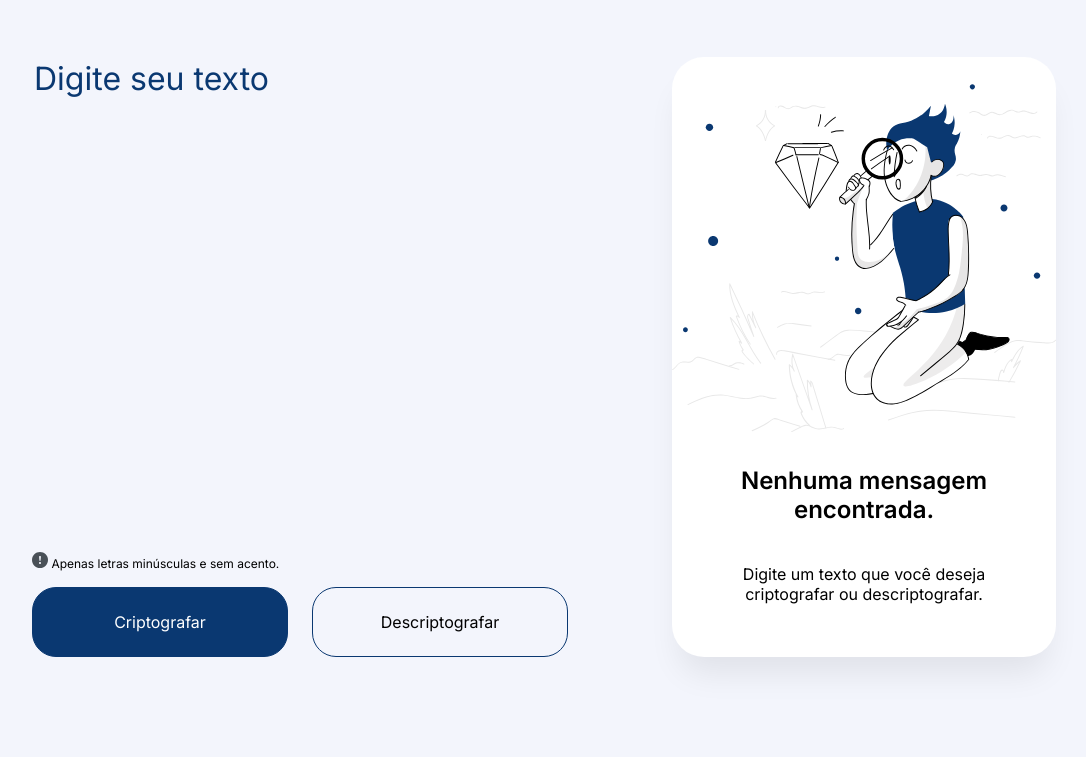
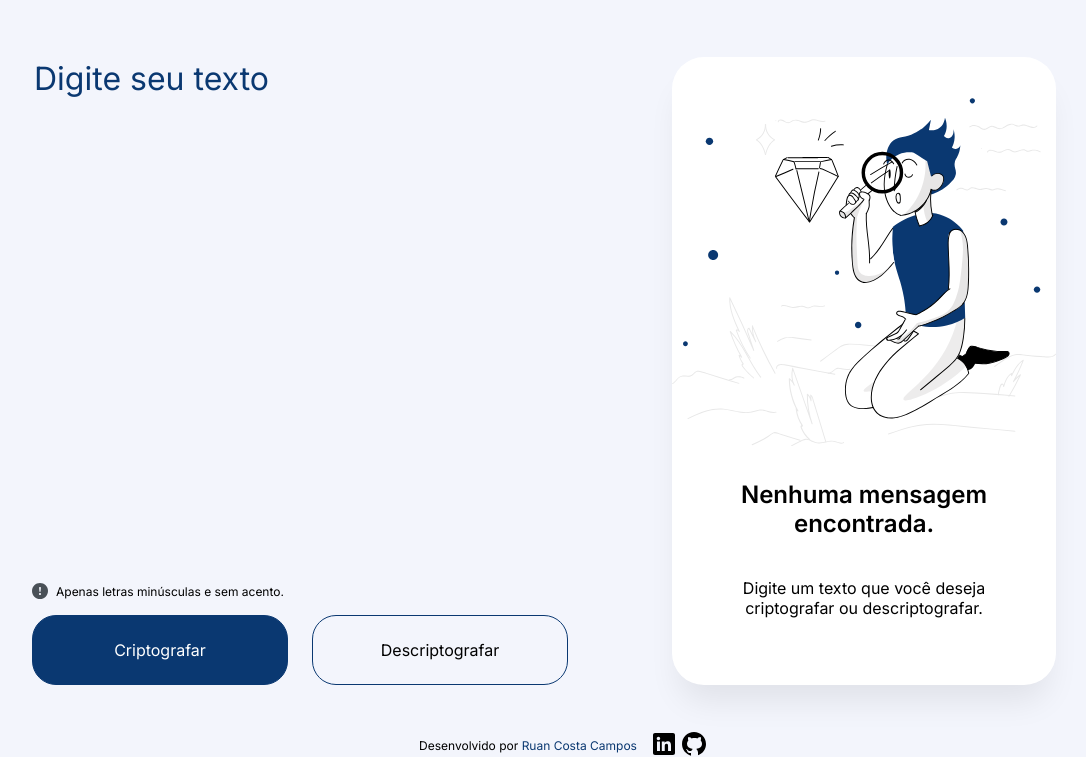
Before and after one commit to ruancostacampos/encodificador-challenge-01, a plain HTML site: page index.html in a window 1280 px wide. Shown: the part 43-800 px from the top of the page, without its empty margins (96-1182 px from the left). Drawn offline with Linux system fonts and the light colour scheme.

Commit message:
Corrigindo funcao copiar

```diff
--- a/index.html
+++ b/index.html
@@ -33,7 +33,7 @@
                 <p id="encodedText">Test text</p>
                 <button id="copyButton">Copiar</button>
             </div>
-            <img class="man-magnifying" src="./images/man-magnifying.svg" width="336px" alt="A man holding a magnifying glass">
+            <img class="man-magnifying" src="./images/man-magnifying.svg" width="336px" alt="A man holding a magnifying glass" />
             <div class="encodedTextEmptyWarning">
                 <p id="strongText">Nenhuma mensagem encontrada.</p>
                 <p id="lightText">Digite um texto que você deseja criptografar ou descriptografar.</p>
@@ -41,6 +41,21 @@
         </div>
     </section>
     <footer>
+        <ul>
+            <li>
+                Desenvolvido por <a href="https://www.linkedin.com/in/ruancostacampos" target="_blank">Ruan Costa Campos</a>
+            </li>
+            <li>
+                <div style="display: flex;">
+                    <a href="https://www.linkedin.com/in/ruancostacampos/" target="_blank">
+                        <img class="footerIcon linkedin" src="./images/linkedin.svg" alt="Linkedin logo" width="30px" height="30px"/>
+                    </a>
+                    <a href="https://github.com/ruancostacampos" target="_blank">
+                        <img class="footerIcon github" src="./images/github.svg" alt="Github logo" width="30px" height="30px"/>
+                    </a>
+                </div>
+            </li>
+        </ul>
     </footer>
     <span id="mouseText"></span>
 </body>
--- a/script.js
+++ b/script.js
@@ -13,6 +13,7 @@ let uRegex = /ufat/g;
 let mouseX, mouseY;
 let mouseText;
 const ANIMATION_SPEED = 60;
+let animatingCursor = false;
 
 function sleep(speed){
     return new Promise(r => setTimeout(r, speed));
@@ -21,28 +22,30 @@ function sleep(speed){
 // Load the html element to te variables
 window.onload =  () => {
 
-    userInput = document.getElementById("userInput")
+    userInput = document.getElementById("userInput");
     userInput.addEventListener("input", e => {
-        userInput.style.height = "auto"
+        userInput.style.height = "auto";
         let scrollHeight = e.target.scrollHeight;
         userInput.style.height = `${scrollHeight}px`;
     })
 
-    userInput.addEventListener("input", validateInput)
-    emptyWarning = document.getElementsByClassName("encodedTextEmptyWarning")[0]
-    emptyImage = document.getElementsByClassName("man-magnifying")[0]
-    encodedText = document.getElementById("encodedText")
-    initiallyHidden = document.getElementsByClassName("initiallyHidden")[0]
-    copyButton = document.getElementById("copyButton")
-    mouseText = document.getElementById("mouseText")
-    copyButton.addEventListener("click", copyText)
-
+    userInput.addEventListener("input", validateInput);
+    emptyWarning = document.getElementsByClassName("encodedTextEmptyWarning")[0];
+    emptyImage = document.getElementsByClassName("man-magnifying")[0];
+    encodedText = document.getElementById("encodedText");
+    initiallyHidden = document.getElementsByClassName("initiallyHidden")[0];
+    copyButton = document.getElementById("copyButton");
+    mouseText = document.getElementById("mouseText");
+    copyButton.addEventListener("click", copyText);
 
 }
 
 
 async function animateCursor(e){
 
+    if(animatingCursor) return;
+
+    animatingCursor = true;
 
     function moveText(moveEvent){
         mouseText.style.left = `${moveEvent.clientX + 10}px`;
@@ -59,20 +62,22 @@ async function animateCursor(e){
 
     let text = 'Copiado'
     for(let i = 0; text[i] !== undefined; i++){
-        mouseText.innerText += text[i]
+        mouseText.innerText += text[i];
         await sleep(ANIMATION_SPEED);
     }
 
     await sleep(1000)
 
     while(mouseText.innerText[0] !== undefined){
-        mouseText.innerText = mouseText.innerHTML.substring(0, mouseText.innerText.length - 1)
+        mouseText.innerText = mouseText.innerHTML.substring(0, mouseText.innerText.length - 1);
         await sleep(ANIMATION_SPEED);
     }
 
     window.removeEventListener("mousemove",  moveText);
     mouseText.style.left = "-20px";
     mouseText.style.top = "-20px";
+
+    animatingCursor = false;
 }
 
 
@@ -88,21 +93,21 @@ function crypt(word){
         switch(char){
 
             case "a":
-                encrypted = encrypted + 'ai'
+                encrypted = encrypted + 'ai';
                 break;
             case "e":
-                encrypted = encrypted + 'enter'
+                encrypted = encrypted + 'enter';
                 break;
             case "i":
-                encrypted = encrypted + 'imes'
+                encrypted = encrypted + 'imes';
                 break;
             case "o":
-                encrypted = encrypted + 'ober'
+                encrypted = encrypted + 'ober';
                 break;
             case "u":
-                encrypted = encrypted + 'ufat'
+                encrypted = encrypted + 'ufat';
                 break;
-            default: encrypted = encrypted + char
+            default: encrypted = encrypted + char;
         }
     }
 
@@ -112,7 +117,7 @@ function crypt(word){
 
 async function copyText(e){
     animateCursor(e)
-    await navigator.clipboard.writeText(encodedText.innerText)
+    await navigator.clipboard.writeText(encodedText.innerText);
 }
 
 function decrypt(word){
@@ -131,12 +136,12 @@ function runDecrypt(){
     // if the user put a value in the input
     if(userInput.value.length > 0){
         hideEmptyWarning()
-        encodedText.innerText = decrypt(userInput.value)
+        encodedText.innerText = decrypt(userInput.value);
     }
 
     // if the user press decrypt without put any value on the box
     if(userInput.value.length === 0){
-        showEmptyWarning()
+        showEmptyWarning();
     }
 
 }
@@ -146,13 +151,13 @@ function runCrypt(){
 
     // if the user put a value in the input
     if(userInput.value.length > 0){
-        hideEmptyWarning()
-        encodedText.innerText = crypt(userInput.value)
+        hideEmptyWarning();
+        encodedText.innerText = crypt(userInput.value);
     }
 
     // if the user press decrypt without put any value on the box
     if(userInput.value.length === 0){
-        showEmptyWarning()
+        showEmptyWarning();
     }
 }
 
@@ -160,21 +165,21 @@ function hideEmptyWarning(){
     emptyWarning.style.display = 'none';
     emptyImage.style.display = 'none';
     encodedText.style.display = 'block';
-    initiallyHidden.style.display = 'flex'
-    copyButton.style.display = 'block'
+    initiallyHidden.style.display = 'flex';
+    copyButton.style.display = 'block';
 }
 
 function showEmptyWarning(){
     emptyWarning.style.display = 'block';
-    emptyImage.removeAttribute("style")
+    emptyImage.removeAttribute("style");
     encodedText.style.display = 'none';
-    initiallyHidden.style.display = 'none'
-    copyButton.style.display = 'none'
+    initiallyHidden.style.display = 'none';
+    copyButton.style.display = 'none';
 }
 
 function validateInput(e){
 
-    e.target.value = e.target.value.toLowerCase()
-    e.target.value = e.target.value.replace(regex, '')
+    e.target.value = e.target.value.toLowerCase();
+    e.target.value = e.target.value.replace(regex, '');
 
 }
--- a/styles.css
+++ b/styles.css
@@ -9,8 +9,8 @@
 
 html {
     overflow-x: hidden;
-    height: 100%;
-    width: 100%;
+    height: 100vh;
+    width: 100vw;
 }
 
 body {
@@ -23,6 +23,7 @@ body {
     flex-direction: column;
     margin: 0;
     padding: 0;
+    overflow-x: hidden;
 }
 
 header {
@@ -120,6 +121,9 @@ section {
 }
 
 .detailBlock {
+    display: flex;
+    align-items: center;
+    gap: 8px;
     width: calc(80% + 24px);
 }
 
@@ -172,11 +176,6 @@ section {
 }
 
 
-footer {
-    flex-grow: 0;
-    flex-basis: 100px;
-}
-
 #encodedText {
     line-break: anywhere;
     width: 100%;
@@ -197,6 +196,45 @@ footer {
 #copyButton:target {
     background-color: aqua;
 }
+
+footer {
+    font-size: 12px;
+    margin-top: 32px;
+    flex-grow: 0;
+    flex-basis: 40px;
+    width: 100%;
+    height: 18px;
+    display: flex;
+    justify-content: center;
+}
+
+footer > ul {
+    display: flex;
+    list-style: none;
+    align-items: center;
+    justify-content: center;
+    text-align: center;
+    flex-wrap: wrap;
+    gap: 12px;
+}
+
+footer > ul > li > a {
+    text-decoration: none;
+    color: var(--primary);
+}
+
+.footerIcon {
+    transition: 0.2s;
+}
+
+.linkedin:hover {
+    filter: brightness(0) saturate(100%) invert(28%) sepia(47%) saturate(3128%) hue-rotate(180deg) brightness(92%) contrast(101%);
+}
+
+.github:hover {
+    filter: brightness(0) saturate(100%) invert(21%) sepia(66%) saturate(5926%) hue-rotate(278deg) brightness(78%) contrast(130%);
+}
+
 
 
 /* MEDIAQUERY FOR TABLET's */
@@ -244,6 +282,7 @@ footer {
 
 }
 
+/* MEDIA QUERY FOR SMALL DEVICES */
 @media (max-width:480px) {
 
     button {
@@ -257,4 +296,8 @@ footer {
     .buttonsContainer {
         flex-direction: column;
     }
+
+    .detailBlock {
+        font-size: 10px;
+    }
 }
```
Also changed, not shown: images/github.svg (added), images/linkedin.svg (added).
